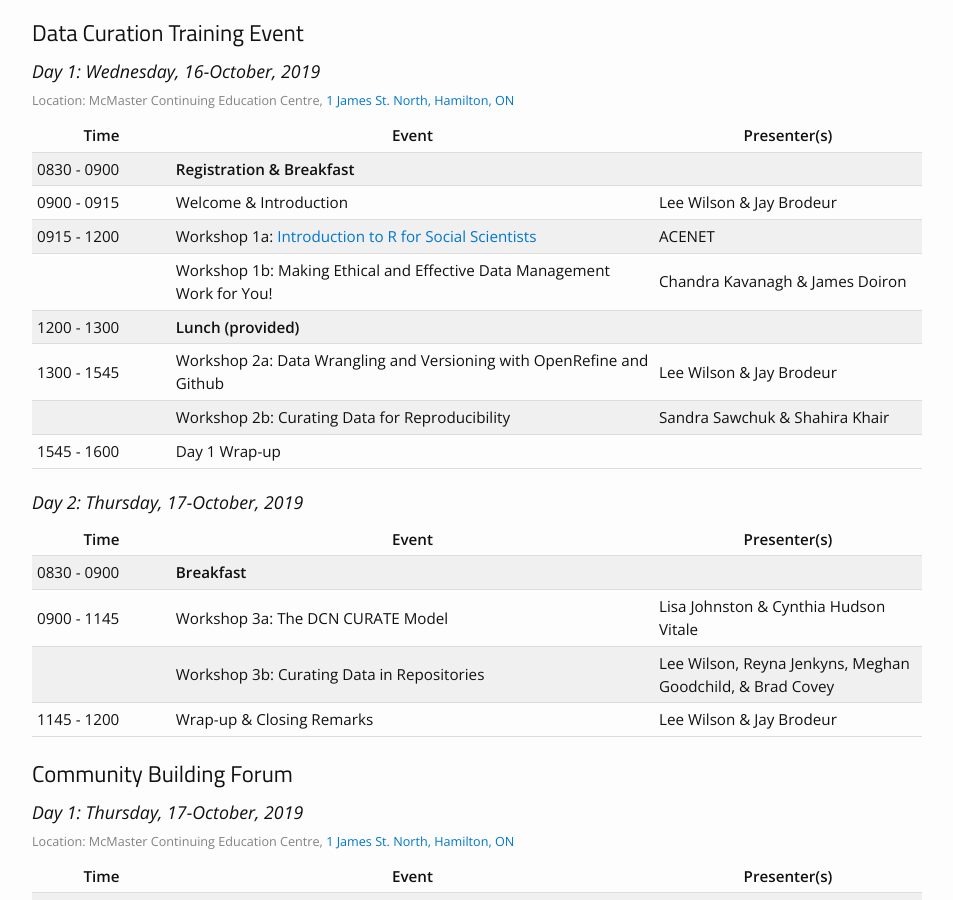
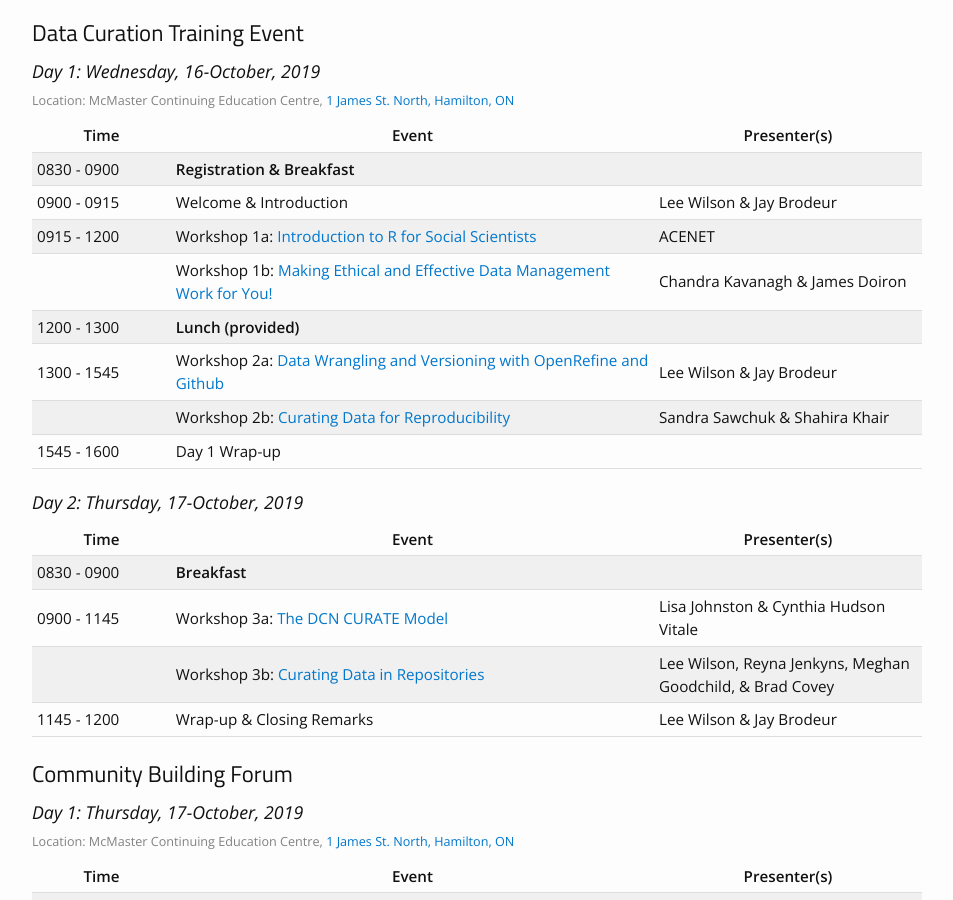
Before and after one commit to data-curation/data-curation.github.io, a Jekyll site: the page built from agenda.md, in a window 1280 px wide and 900 px high, scrolled down 254 px. Shown: the whole window, without its empty margins (163-1116 px from the left). Built offline with Jekyll 4.4.1, drawn with Linux system fonts in a browser that asks for light colours; part of the change alters nothing that is shown.

```diff
--- a/agenda.md
+++ b/agenda.md
@@ -49,7 +49,7 @@ permalink: /agenda/
     </tr>
     <tr>
     	<td></td>
-    	<td>Workshop 1b: Making Ethical and Effective Data Management Work for You!</td>
+    	<td>Workshop 1b: <a href="../program#workshop-1b-making-ethical-and-effective-data-management-work-for-you">Making Ethical and Effective Data Management Work for You!</a></td>
     	<td>Chandra Kavanagh & James Doiron</td>
     </tr>
     <tr>
@@ -59,12 +59,12 @@ permalink: /agenda/
     </tr>
     <tr>
 	<td>1300 - 1545</td>
-    	<td>Workshop 2a: Data Wrangling and Versioning with OpenRefine and Github</td>
+    	<td>Workshop 2a: <a href="../program#workshop-2a-data-wrangling-and-versioning-with-openrefine-and-github">Data Wrangling and Versioning with OpenRefine and Github</a></td>
     	<td>Lee Wilson & Jay Brodeur</td>
     </tr>
     <tr>
 	<td></td>
-    	<td>Workshop 2b: Curating Data for Reproducibility</td>
+    	<td>Workshop 2b: <a href="../program#workshop-2b-curating-data-for-reproducibility">Curating Data for Reproducibility</a></td>
     	<td>Sandra Sawchuk & Shahira Khair</td>
     </tr>
     <tr>
@@ -95,12 +95,12 @@ permalink: /agenda/
     </tr>
     <tr>
     	<td>0900 - 1145</td>
-    	<td>Workshop 3a: The DCN CURATE Model</td>
+	<td>Workshop 3a: <a href="../program#workshop-3a-the-dcn-curate-model">The DCN CURATE Model</a></td>
     	<td>Lisa Johnston & Cynthia Hudson Vitale</td>
     </tr>
     <tr>
     	<td></td>
-    	<td>Workshop 3b: Curating Data in Repositories</td>
+    	<td>Workshop 3b: <a href="../program#workshop-3b-curating-data-in-repositories">Curating Data in Repositories</a></td>
     	<td>Lee Wilson, Reyna Jenkyns, Meghan Goodchild, & Brad Covey</td>
     </tr>
     <tr>
```
